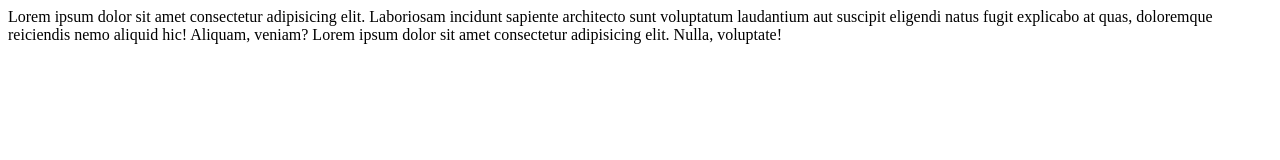
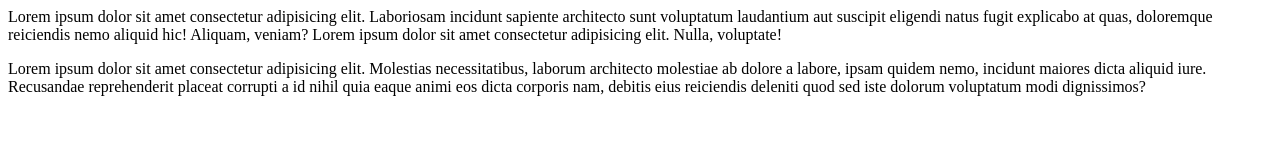
Before and after one commit to Darpan-Kumar179/learn-git, a plain HTML site: page index.html in a window 1280 px wide. Drawn offline with Linux system fonts and the light colour scheme.

Commit message:
add paragraph to code

```diff
--- a/index.html
+++ b/index.html
@@ -8,6 +8,9 @@
 <body>
   Lorem ipsum dolor sit amet consectetur adipisicing elit. Laboriosam incidunt sapiente architecto sunt voluptatum laudantium aut suscipit eligendi natus fugit explicabo at quas, doloremque reiciendis nemo aliquid hic! Aliquam, veniam?
   Lorem ipsum dolor sit amet consectetur adipisicing elit. Nulla, voluptate!
+  <p>
+    Lorem ipsum dolor sit amet consectetur adipisicing elit. Molestias necessitatibus, laborum architecto molestiae ab dolore a labore, ipsam quidem nemo, incidunt maiores dicta aliquid iure. Recusandae reprehenderit placeat corrupti a id nihil quia eaque animi eos dicta corporis nam, debitis eius reiciendis deleniti quod sed iste dolorum voluptatum modi dignissimos?
 
+  </p>
 </body>
 </html>
```
